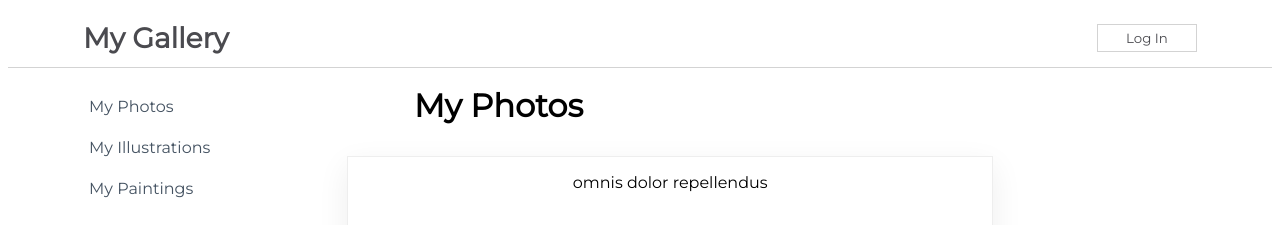
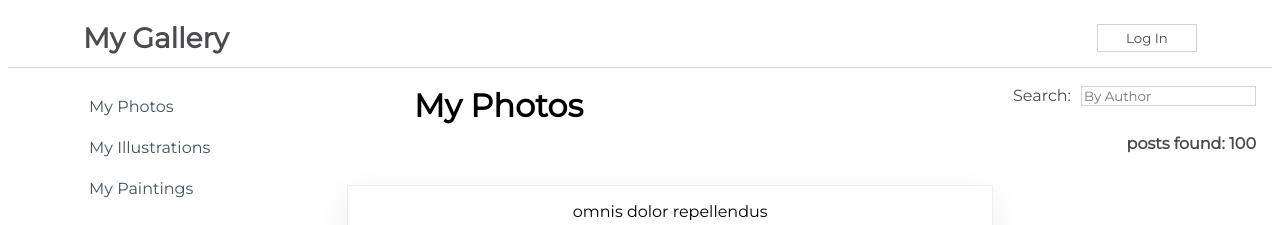
Before and after one commit to Shabucky1812/react-challenge-tasks, a React (Create React App) app in the folder my-app/: page / in a window 1280 px wide. Shown: the top 225 px of the page. Built offline with nearby package versions, Linux system fonts and the light colour scheme.

Commit message:
Add search filter

```diff
--- a/my-app/src/components/Content.js
+++ b/my-app/src/components/Content.js
@@ -10,16 +10,26 @@
         super(props)
 
         this.state = {
-            isLoaded: false
+            isLoaded: false,
+            posts: []
         }
     }
 
     componentDidMount() {
         setTimeout(() => {
             this.setState({
-                isLoaded: true
+                isLoaded: true,
+                posts: savedPosts
             })
         }, 2000)
+    }
+
+    handleSearch = (event) => {
+        let name = event.target.value.toLowerCase()
+        const filteredPosts = savedPosts.filter((post) => post.name.toLowerCase().includes(name))
+        this.setState({
+            posts: filteredPosts
+        })
     }
 
     render() {
@@ -27,9 +37,14 @@
             <div>
                 <div className={css.TitleBar}>
                     <h1>My Photos</h1>
+                    <form>
+                        <label htmlFor="searchInput">Search:</label>
+                        <input type="text" placeholder="By Author" id="searchInput" onChange={this.handleSearch} />
+                        <h4>posts found: {this.state.posts.length}</h4>
+                    </form>
                 </div>
                 <div className={css.SearchResults}>
-                    {this.state.isLoaded ? (<PostItem savedPosts={savedPosts}/>) : (<Loader />)}
+                    {this.state.isLoaded ? (<PostItem savedPosts={this.state.posts}/>) : (<Loader />)}
                 </div>
             </div>
         )
```
